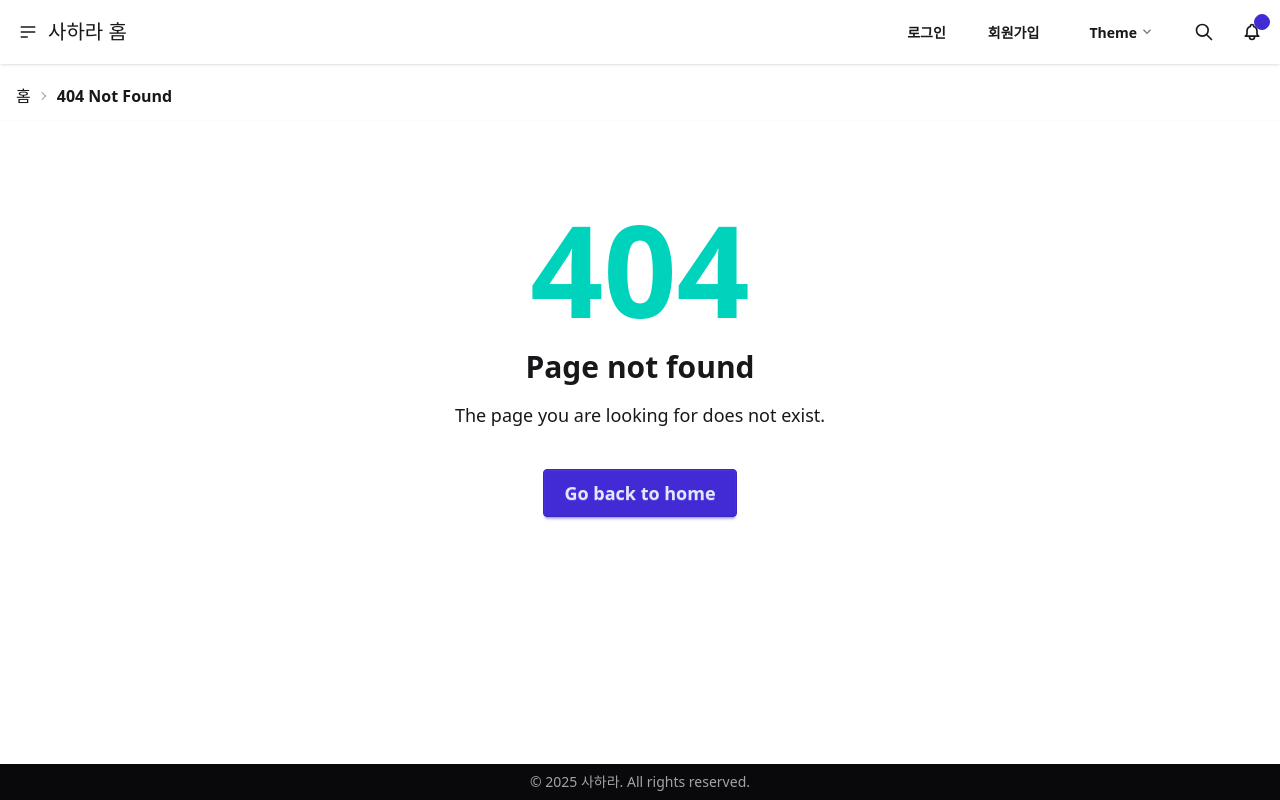
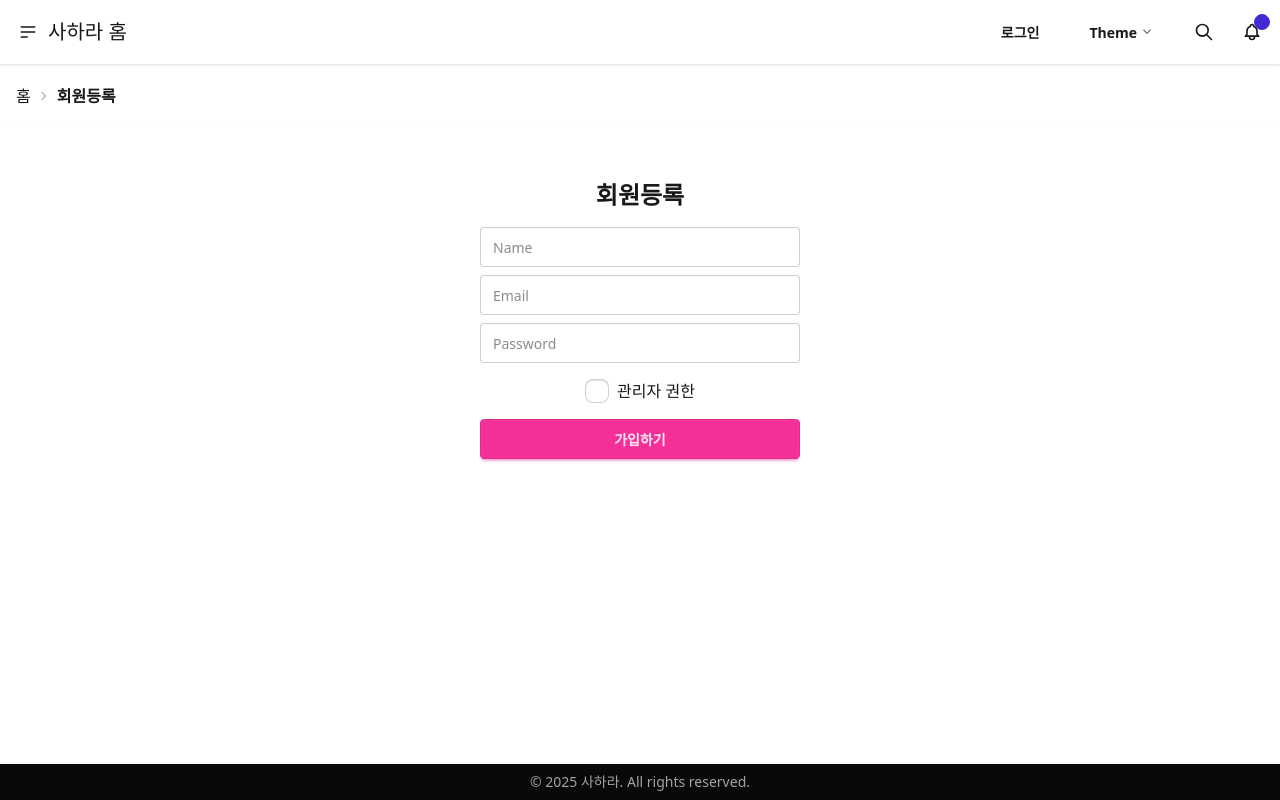
Before and after one commit to mrjung72/my-vite-vue3-sass-tailwind-app, a Vue app: page /members/register in a window 1280 px wide. Before the commit this address had no page. Built offline with nearby package versions, Linux system fonts and the light colour scheme.

Commit message:
회원등록 기능 추가

```diff
--- a/src/components/TheHeader.vue
+++ b/src/components/TheHeader.vue
@@ -19,7 +19,7 @@ const title = '사하라 홈';
 				<ul
 					tabindex="0"
 					class="menu menu-lg dropdown-content bg-base-100 rounded-box z-1 mt-3 w-52 p-2 shadow">
-					<li><a href="/members">회원목록</a></li>
+					<li><a href="/members/list">회원목록</a></li>
 				</ul>
 			</div>
 		</div>
@@ -32,12 +32,6 @@ const title = '사하라 홈';
 				class="btn btn-ghost"
 				:class="{ 'btn-active': router.currentRoute.value.name === 'login' }"
 			>로그인</router-link>
-
-			<router-link
-				:to="{ name: 'register' }"
-				class="btn btn-ghost"
-				:class="{ 'btn-active': router.currentRoute.value.name === 'register' }"
-			>회원가입</router-link>
 
 			<ThemeControllerMini class="mx-2"/>
 
--- a/src/router/routes.js
+++ b/src/router/routes.js
@@ -29,14 +29,14 @@ export default [
 		meta: { title: '로그인' },
 	},
 	{
-		path: '/register',
-		name: 'register',
-		component: () => import('@/views/RegisterView.vue'),
-		meta: { title: '회원가입' },
+		path: '/members/register',
+		name: 'members-register',
+		component: () => import('@/views/RegisterMemberView.vue'),
+		meta: { title: '회원등록' },
 	},
 	{
-		path: '/members',
-		name: 'members',
+		path: '/members/list',
+		name: 'members-list',
   		component: MembersView,
 		meta: { title: '회원목록', requiresAuth: true },
 	}
--- a/src/views/MembersView.vue
+++ b/src/views/MembersView.vue
@@ -3,6 +3,25 @@
     <!-- 회원 목록 -->
     <div>
       <h2 class="text-xl font-semibold mb-1">회원 목록</h2>
+
+      <!-- 회원 등록 모달 -->
+      <dialog class="modal" :open="showRegisterModal">
+        <div class="modal-box">
+          <h3 class="font-bold text-lg mb-4">회원 등록</h3>
+          <input v-model="newMember.name" class="input input-sm input-bordered w-full mb-2" placeholder="이름" />
+          <input v-model="newMember.email" class="input input-sm input-bordered w-full mb-2" placeholder="이메일" />
+          <input v-model="newMember.password" type="password" class="input input-sm input-bordered w-full mb-2" placeholder="비밀번호" />
+          <label class="label cursor-pointer">
+            <span class="label-text">관리자 여부</span>
+            <input type="checkbox" class="toggle" v-model="newMember.isAdmin" />
+          </label>
+          <div class="modal-action">
+            <button class="btn btn-sm btn-secondary" @click="registerMember">등록</button>
+            <button class="btn btn-sm" @click="showRegisterModal = false">닫기</button>
+          </div>
+        </div>
+      </dialog>
+
 
       <!-- 🔍 검색창 -->
       <input
@@ -31,7 +50,9 @@
         <span>페이지 {{ currentPage }} / {{ totalPages }}</span>
         <button class="btn btn-xs" :disabled="currentPage === totalPages" @click="currentPage++">다음</button>
       </div>
+      <button class="btn btn-sm btn-primary" @click="showRegisterModal = true">회원 등록</button>
     </div>
+
 
     <!-- 회원 상세 정보 / 수정 -->
     <div v-if="selected" class="bg-base-100 p-4 rounded shadow text-sm">
@@ -60,7 +81,7 @@
       <div v-else>
         <p><strong>이름:</strong> {{ selected.name }}</p>
         <p><strong>이메일:</strong> {{ selected.email }}</p>
-        <p><strong>가입일:</strong> {{ selected.joined }}</p>
+        <p><strong>가입일:</strong> {{ selected.createdAt }}</p>
         <p><strong>관리자:</strong> {{ selected.isAdmin ? '예' : '아니오' }}</p>
 
         <div class="flex gap-2 mt-4">
@@ -175,4 +196,32 @@ async function deleteMember() {
     console.error(err)
   }
 }
+
+
+const showRegisterModal = ref(false)
+const newMember = ref({
+  name: '',
+  email: '',
+  password: '',
+  isAdmin: false,
+})
+
+const registerMember = async () => {
+  if (!newMember.value.name || !newMember.value.email || !newMember.value.password) {
+    alert('모든 정보를 입력해주세요.')
+    return
+  }
+
+  try {
+    await axios.post('/api/members', newMember.value)
+    await fetchMembers()
+    showRegisterModal.value = false
+    newMember.value = { name: '', email: '', password: '', isAdmin: false }
+    alert('회원이 등록되었습니다.')
+  } catch (err) {
+    alert('회원 등록 실패')
+    console.error(err)
+  }
+}
+
 </script>
--- /dev/null
+++ b/src/views/RegisterMemberView.vue
@@ -0,0 +1,59 @@
+<template>
+  <div class="flex flex-col items-center mt-10">
+    <h2 class="text-2xl font-bold mb-4">회원등록</h2>
+
+    <input v-model="name" class="input input-bordered mb-2 w-80" placeholder="Name" />
+    <input v-model="email" class="input input-bordered mb-2 w-80" placeholder="Email" />
+    <input v-model="password" class="input input-bordered mb-4 w-80" type="password" placeholder="Password" />
+
+    <label class="flex items-center mb-4">
+      <input type="checkbox" v-model="isAdmin" class="checkbox mr-2" />
+      <span>관리자 권한</span>
+    </label>
+
+    <button class="btn btn-secondary w-80" @click="register" :disabled="loading">
+      {{ loading ? '가입 중...' : '가입하기' }}
+    </button>
+
+    <div v-if="message" class="text-green-600 mt-4">{{ message }}</div>
+    <div v-if="error" class="text-red-600 mt-4">{{ error }}</div>
+  </div>
+</template>
+
+<script setup>
+import { ref } from 'vue'
+import axios from 'axios'
+
+const name = ref('')
+const email = ref('')
+const password = ref('')
+const isAdmin = ref(false)
+
+const message = ref('')
+const error = ref('')
+const loading = ref(false)
+
+const register = async () => {
+  message.value = ''
+  error.value = ''
+  loading.value = true
+  try {
+    const res = await axios.post('/api/members', {
+      name: name.value,
+      email: email.value,
+      password: password.value,
+      isAdmin: isAdmin.value,
+    })
+
+    message.value = `회원등록 성공! 사용자 ID: ${res.data.id}`
+    name.value = ''
+    email.value = ''
+    password.value = ''
+    isAdmin.value = false
+  } catch (err) {
+    error.value = err.response?.data?.message || '회원등록 실패'
+  } finally {
+    loading.value = false
+  }
+}
+</script>
--- a/src/views/RegisterView.vue
+++ /dev/null
@@ -1,26 +0,0 @@
-<template>
-  <div class="flex flex-col items-center mt-10">
-    <h2 class="text-2xl font-bold mb-4">회원가입</h2>
-    <input v-model="name" class="input input-bordered mb-2" placeholder="Name" />
-    <input v-model="email" class="input input-bordered mb-2" placeholder="Email" />
-    <input v-model="password" class="input input-bordered mb-4" type="password" placeholder="Password" />
-    <button class="btn btn-secondary" @click="register">가입하기</button>
-  </div>
-</template>
-
-<script setup>
-import { ref } from 'vue'
-import { useRouter } from 'vue-router'
-import { useAuthStore } from '../stores/auth'
-
-const name = ref('')
-const email = ref('')
-const password = ref('')
-const router = useRouter()
-const authStore = useAuthStore()
-
-function register() {
-  authStore.register({ name: name.value, email: email.value, password: password.value })
-  router.push('/login')
-}
-</script>
```
